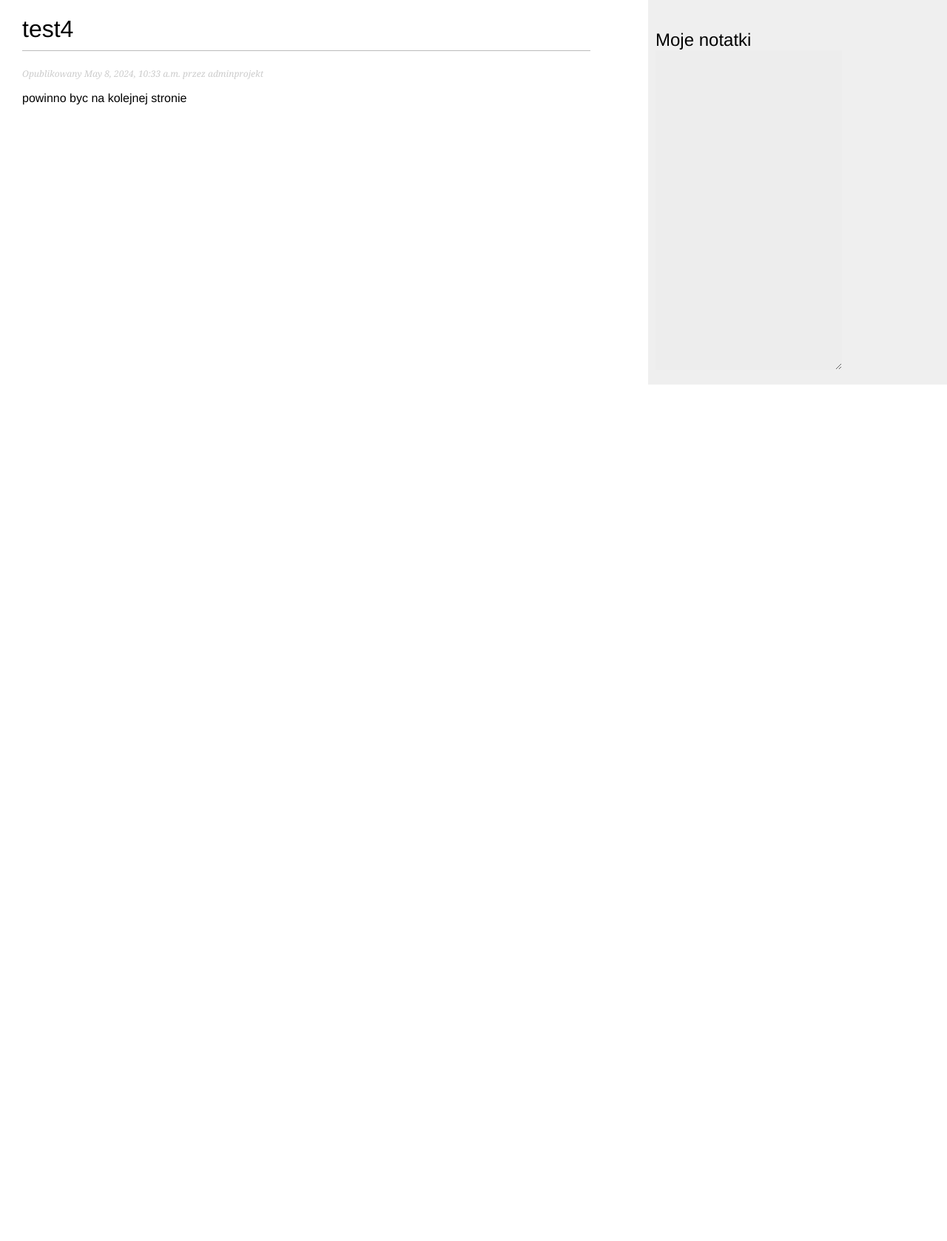
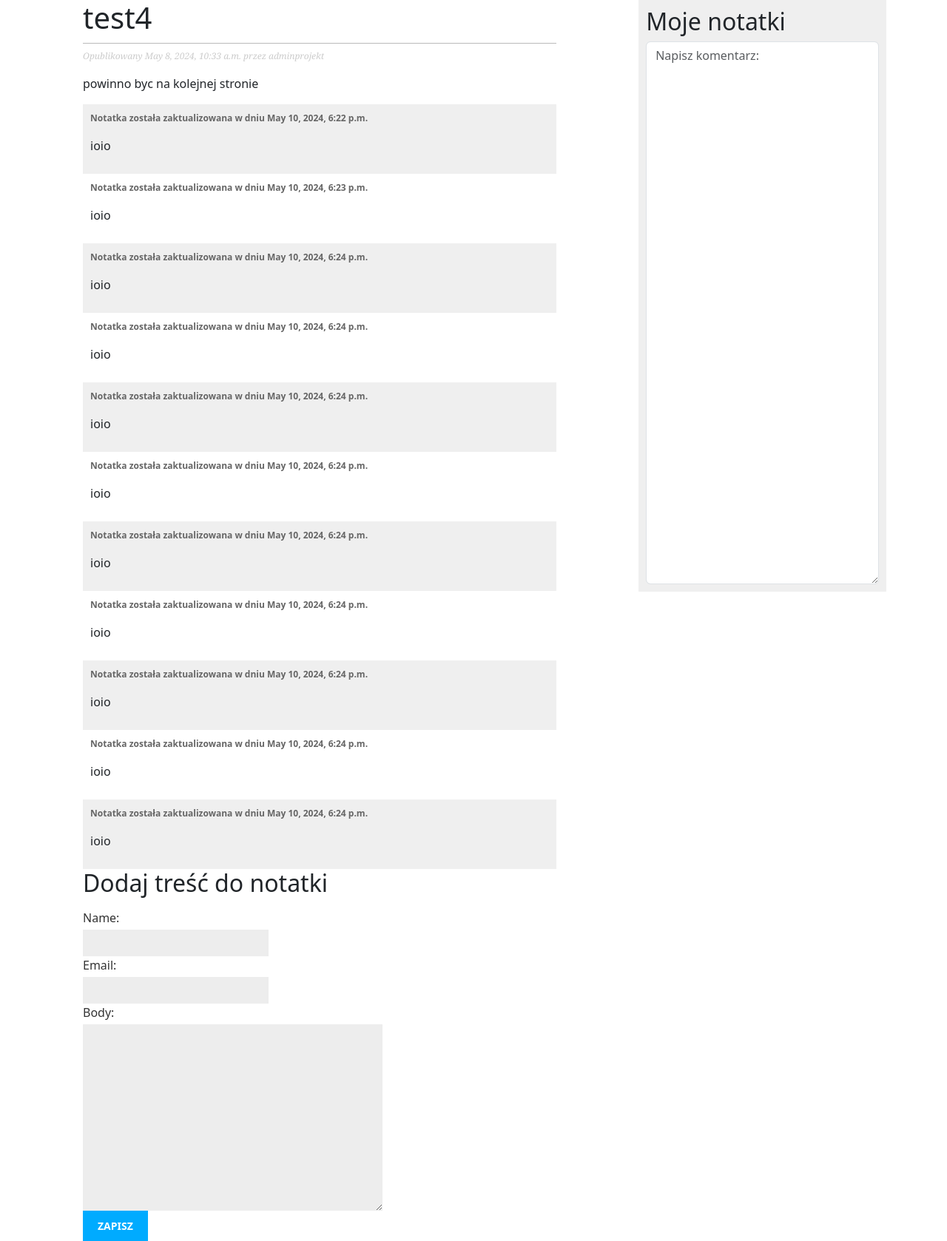
Before and after one commit to Monka3tp/django_notatki_PROJEKT, a Django app: a page that uses notatki/templates/notatki/base.html in a window 1280 px wide. Shown: the whole page at 74% size. Before the commit the page ends 520 px from the top, so only its background shows below. Run offline with Django 5.2, Linux system fonts and the light colour scheme; data comes from the database, SQL or seed files in the repository; both versions use the stored data as it was after the commit.

Commit message:
kod 08.05 monia

```diff
--- /dev/null
+++ b/notatki/forms.py
@@ -0,0 +1,9 @@
+from django import forms
+
+from notatki.models import Comment
+
+
+class CommentForm(forms.ModelForm):
+    class Meta:
+        model = Comment
+        fields = ('name', 'email', 'body')
--- a/notatki/models.py
+++ b/notatki/models.py
@@ -37,3 +37,18 @@ class Post(models.Model):
                                                  self.publish.month,
                                                  self.publish.day,
                                                  self.slug])
+
+class Comment(models.Model):
+    post = models.ForeignKey(Post, on_delete=models.CASCADE, related_name='comments')
+    name = models.CharField(max_length=80)
+    email = models.EmailField()
+    body = models.TextField()
+    created = models.DateTimeField(auto_now_add=True)
+    updated = models.DateTimeField(auto_now=True)
+    active = models.BooleanField(default=True)
+
+    class Meta:
+        ordering = ('created',)
+
+    def __str__(self):
+        return f"Notatka zaktualizowana przez {self.name}"
--- a/notatki/templates/notatki/base.html
+++ b/notatki/templates/notatki/base.html
@@ -5,16 +5,19 @@
     <meta charset="UTF-8">
     <link href="{% static "css/blog.css" %}" rel="stylesheet">
     <title>{% block title %}{% endblock %}</title>
+<link href="https://cdn.jsdelivr.net/npm/bootstrap@5.3.3/dist/css/bootstrap.min.css" rel="stylesheet" integrity="sha384-QWTKZyjpPEjISv5WaRU9OFeRpok6YctnYmDr5pNlyT2bRjXh0JMhjY6hW+ALEwIH" crossorigin="anonymous">
 </head>
 <body>
+    <div class="container">
     <div id="content">
         {% block content %}
         {% endblock %}
     </div>
     <div id="sidebar">
         <h2>Moje notatki</h2>
-        <textarea cols="30" rows="30"></textarea>
+        <textarea class="form-control" placeholder="Napisz komentarz:" cols="30" rows="30"></textarea>
     </div>
-
+    </div>
+<script src="https://cdn.jsdelivr.net/npm/bootstrap@5.3.3/dist/js/bootstrap.bundle.min.js" integrity="sha384-YvpcrYf0tY3lHB60NNkmXc5s9fDVZLESaAA55NDzOxhy9GkcIdslK1eN7N6jIeHz" crossorigin="anonymous"></script>
 </body>
 </html>
--- a/notatki/templates/notatki/post/detail.html
+++ b/notatki/templates/notatki/post/detail.html
@@ -2,8 +2,24 @@
 {% block title %}{{ post.title }}{% endblock %}
 {% block content %}
  <h1>{{ post.title }}</h1>
- <p class="date">
- Opublikowany {{ post.publish }} przez {{ post.author }}
- </p>
- {{ post.body|linebreaks }}
+     <p class="date">
+     Opublikowany {{ post.publish }} przez {{ post.author }}
+     </p>
+     {{ post.body|linebreaks }}
+    {% for comment in comments %}
+        <div class="comment">
+        <p class="info">
+            Notatka została zaktualizowana w dniu {{ comment.created }}
+        </p>
+        {{ comment.body|linebreaks }}
+        </div>
+    {% empty %}
+
+    {% endfor %}
+    <h2>Dodaj treść do notatki</h2>
+    <form action="" method="post">
+            {{ comment_form.as_p }}
+            {% csrf_token %}
+            <p><input type="submit" value="Zapisz"></p>
+    </form>
 {% endblock %}
--- a/notatki/templates/notatki/post/list.html
+++ b/notatki/templates/notatki/post/list.html
@@ -4,7 +4,7 @@
  <h1>Moje notatki</h1>
  {% for post in posts %}
  <h2>
- <a href="{{ post.get_absolute_url }}">
+ <a class="link-underline link-underline-opacity-0" href="{{ post.get_absolute_url }}">
  {{ post.title }}
  </a>
  </h2>
--- a/notatki/views.py
+++ b/notatki/views.py
@@ -1,8 +1,8 @@
 from django.shortcuts import render, get_object_or_404
 from django.views.generic import ListView
 
-from notatki.models import Post
-
+from notatki.models import Post, Comment
+from .forms import CommentForm
 
 # Create your views here.
 # def post_list(request):
@@ -20,4 +20,12 @@ def post_detail(request, year, month, day, slug):
                              publish__year=year,
                              publish__month=month,
                              publish__day=day)
-    return render(request, 'notatki/post/detail.html', context={"post": post})
+    comments = post.comments.filter(active=True)
+    if request.method == 'POST':
+        comment_form = CommentForm(data=request.POST)
+        if comment_form.is_valid():
+            comment = comment_form.save(commit=False)
+            comment.post = post
+            comment.save()
+    comment_form = CommentForm()
+    return render(request, 'notatki/post/detail.html', context={"post": post, "comments": comments, "comment_form": comment_form})
```
Also changed, not shown: notatki/admin.py (+7 -1 lines), notatki/templates/notatki/pagination.html (+12 -10 lines), db.sqlite3, notatki/migrations/0002_comment.py (added).
